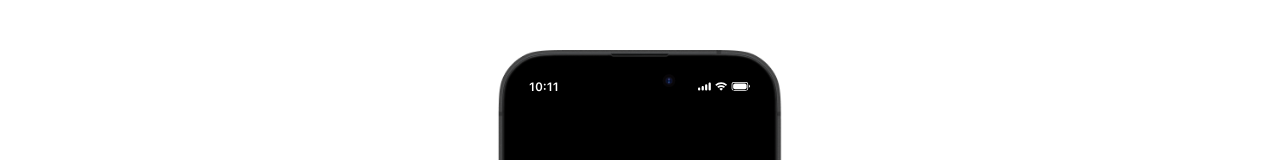
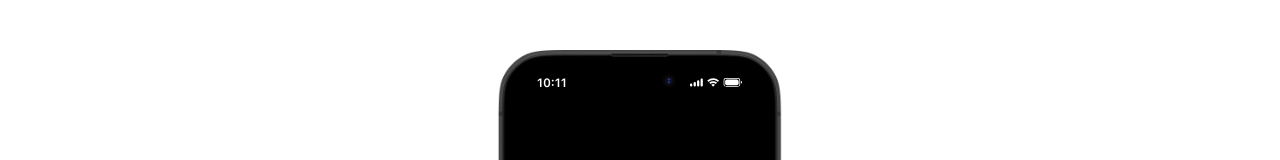
Before and after one commit to ltclmbdev/ltclmb.dev, a Next.js app: page /playground/ios-calculator in a window 1280 px wide. Shown: the part 186-346 px from the top of the page. Built offline with nearby package versions, Linux system fonts and the light colour scheme.

Commit message:
tweak styles

```diff
--- a/src/components/playground/ios-calculator/ios-calculator.tsx
+++ b/src/components/playground/ios-calculator/ios-calculator.tsx
@@ -31,7 +31,7 @@ const IosCalculator: React.FC = () => {
   return (
     <div className="w-[286px] h-[586px] relative select-none">
       <Image src={iphoneFrameImg} alt="iphone 15" width={661} height={1355} />
-      <div className="absolute w-full top-6 px-8 left-0 flex justify-between items-center h-6">
+      <div className="absolute w-full top-5 px-10 left-0 flex justify-between items-center h-6">
         <div>
           <TimeDisplay />
         </div>
```
